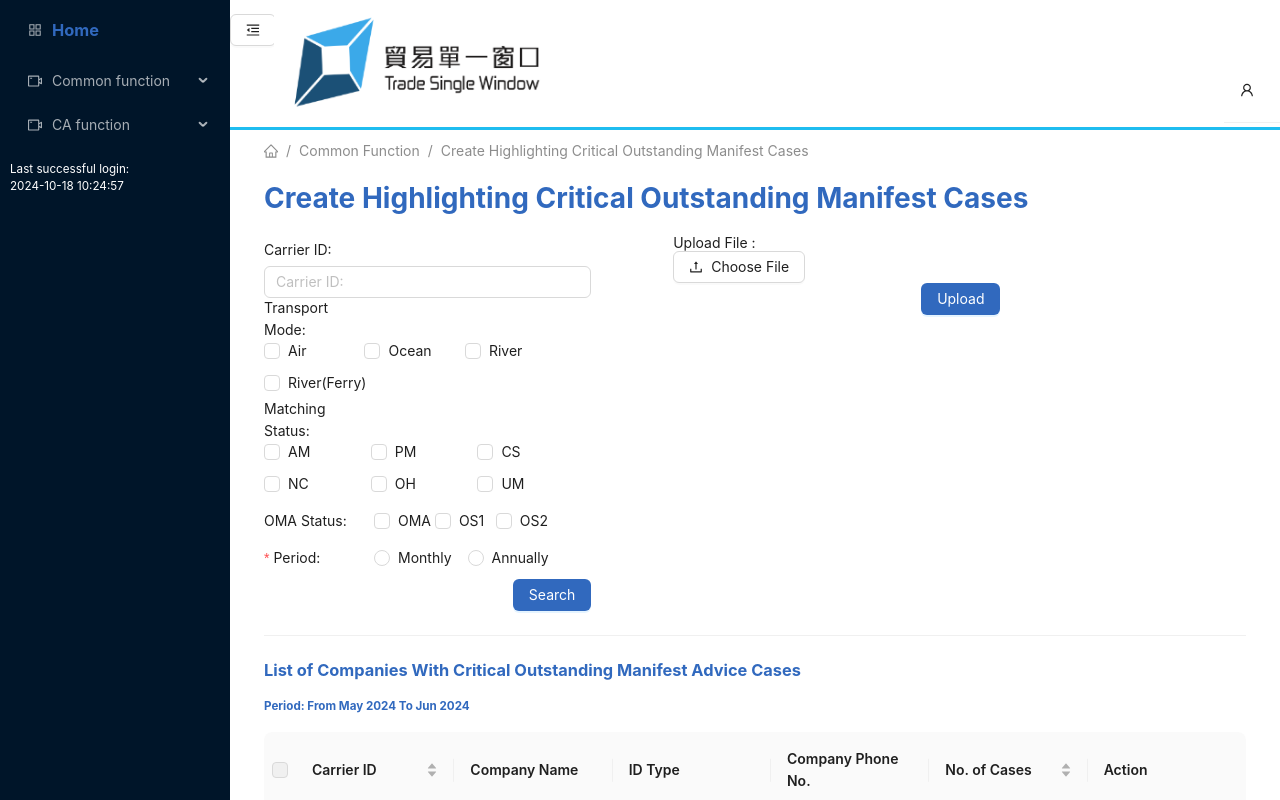
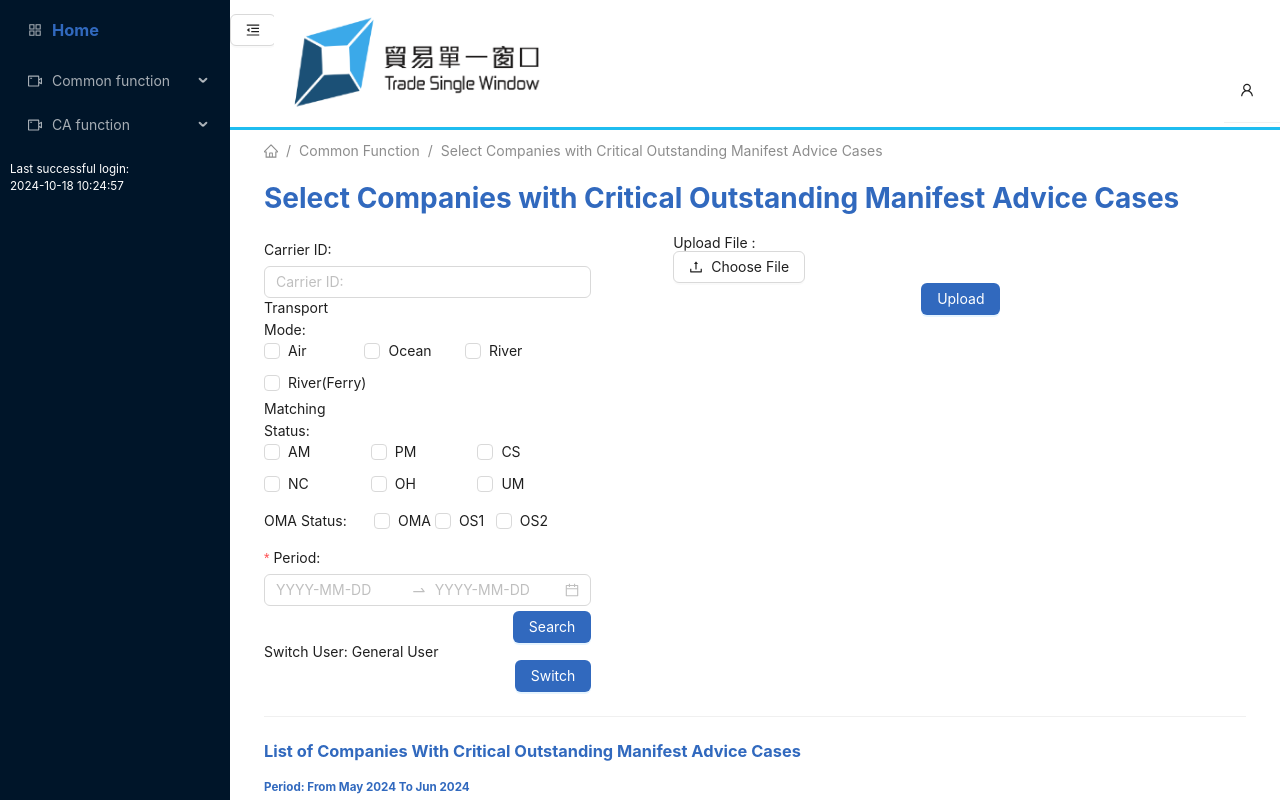
Before and after one commit to raymondyuen/TSW_Prototype, a React (Create React App) app: page /CM020 in a window 1280 px wide. Shown: the top 800 px of the page. Built offline with nearby package versions, Linux system fonts and the light colour scheme.

Commit message:
Update Cm020.tsx

```diff
--- a/src/Cm020.tsx
+++ b/src/Cm020.tsx
@@ -1,7 +1,7 @@
 import React, { useState } from 'react';
 import { Breadcrumb, Flex } from 'antd';
 import { Input } from 'antd';
-import { message, Popconfirm } from 'antd';
+import { message, Popconfirm, DatePicker } from 'antd';
 import type { PopconfirmProps } from 'antd';
 import { useNavigate } from 'react-router-dom';
 import {
@@ -52,6 +52,8 @@ const cancel: PopconfirmProps['onCancel'] = (e) => {
   //message.error('The Outstanding Manifest Advice is saved.');
 };
 
+const { RangePicker } = DatePicker;
+
 const App: React.FC = () => {
   const [form] = Form.useForm();
 
@@ -60,6 +62,7 @@ const App: React.FC = () => {
   const [targetDataSource, setTargetDataSource] = useState<Array<DataType> | null>(null);
   const [dateFrom, setDateFrom] = useState("May 2024");
   const [dateTo, setDateTo] = useState("Jun 2024");
+  const [tcp, setTcp] = useState<boolean>(false);
   form.setFieldsValue({ remark: `` });
 
   const onClickSearch = async () => {
@@ -114,6 +117,14 @@ const App: React.FC = () => {
       noOfCase: 2 + parseInt(i + "")
     }));
     setDataSource(data);
+  }
+
+  const onClickChangeUser = () => {
+    if(tcp){
+      setTcp(false);
+    } else {
+      setTcp(true);
+    }
   }
 
   const onClickPrint = () => {
@@ -230,12 +241,11 @@ const App: React.FC = () => {
             title: "Common Function",
           },
           {
-            title: <a href="/Cm020">Create Highlighting Critical Outstanding Manifest Cases
-</a>,
+            title: <a href="/Cm020">Select Companies with Critical Outstanding Manifest Advice Cases</a>,
           }
         ]}
       />
-      <h1>Create Highlighting Critical Outstanding Manifest Cases</h1>
+      <h1>Select Companies with Critical Outstanding Manifest Advice Cases</h1>
 
       <Row>
         <Col span={8}>
@@ -270,7 +280,7 @@ const App: React.FC = () => {
                     </Checkbox>
                   </Col>
                   <Col span={8}>
-                    <Checkbox value="C" style={{ lineHeight: '32px' }}>
+                    <Checkbox value="D" style={{ lineHeight: '32px' }}>
                       River(Ferry)
                     </Checkbox>
                   </Col>
@@ -282,32 +292,32 @@ const App: React.FC = () => {
               <Checkbox.Group>
                 <Row>
                   <Col span={8}>
-                    <Checkbox value="A" style={{ lineHeight: '32px' }}>
+                    <Checkbox value="AM" style={{ lineHeight: '32px' }}>
                       AM
                     </Checkbox>
                   </Col>
                   <Col span={8}>
-                    <Checkbox value="B" style={{ lineHeight: '32px' }}>
+                    <Checkbox value="PM" style={{ lineHeight: '32px' }}>
                       PM
                     </Checkbox>
                   </Col>
                   <Col span={8}>
-                    <Checkbox value="C" style={{ lineHeight: '32px' }}>
+                    <Checkbox value="CS" style={{ lineHeight: '32px' }}>
                       CS
                     </Checkbox>
                   </Col>
                   <Col span={8}>
-                    <Checkbox value="C" style={{ lineHeight: '32px' }}>
+                    <Checkbox value="NC" style={{ lineHeight: '32px' }}>
                       NC
                     </Checkbox>
                   </Col>
                   <Col span={8}>
-                    <Checkbox value="C" style={{ lineHeight: '32px' }}>
+                    <Checkbox value="OH" style={{ lineHeight: '32px' }}>
                       OH
                     </Checkbox>
                   </Col>
                   <Col span={8}>
-                    <Checkbox value="C" style={{ lineHeight: '32px' }}>
+                    <Checkbox value="UM" style={{ lineHeight: '32px' }}>
                       UM
                     </Checkbox>
                   </Col>
@@ -319,17 +329,17 @@ const App: React.FC = () => {
               <Checkbox.Group>
                 <Row>
                   <Col span={8}>
-                    <Checkbox value="A" style={{ lineHeight: '32px' }}>
+                    <Checkbox value="OMA" style={{ lineHeight: '32px' }}>
                       OMA
                     </Checkbox>
                   </Col>
                   <Col span={8}>
-                    <Checkbox value="B" style={{ lineHeight: '32px' }}>
+                    <Checkbox value="OS1" style={{ lineHeight: '32px' }}>
                       OS1
                     </Checkbox>
                   </Col>
                   <Col span={8}>
-                    <Checkbox value="C" style={{ lineHeight: '32px' }}>
+                    <Checkbox value="OS2" style={{ lineHeight: '32px' }}>
                       OS2
                     </Checkbox>
                   </Col>
@@ -338,10 +348,7 @@ const App: React.FC = () => {
               </Checkbox.Group>
             </Form.Item>
             <Form.Item name="period" label="Period:" rules={[{ required: true }]}>
-              <Radio.Group>
-                <Radio value="1"> Monthly </Radio>
-                <Radio value="2"> Annually </Radio>
-              </Radio.Group>
+              <RangePicker placeholder={["YYYY-MM-DD","YYYY-MM-DD"]}/>
             </Form.Item>
             <Col span={24}>
               <Flex gap="small" justify='flex-end'>
@@ -363,13 +370,49 @@ const App: React.FC = () => {
           </Col>
         </Col>
 
+        <Col span={8}>
+          <Row> Switch User: {(tcp) ? "Is TCP User" : "General User"}</Row>
+            <Flex gap="small" justify='flex-end'>
+              <Button type="primary" htmlType="submit" onClick={onClickChangeUser}>        Switch      </Button>
+            </Flex>
+        </Col>
+      </Row>
+      <Divider />
 
-      </Row>
 
-      <Divider />
       <h3>List of Companies With Critical Outstanding Manifest Advice Cases</h3>
       <h5>Period: From {dateFrom} To {dateTo}</h5>
+      {tcp ? <React.Fragment>
+        <Table<DataType>
+        rowSelection={{ ...rowSelection }}
+        columns={columns}
+        dataSource={dataSource != null ? dataSource : []}
+        pagination={{ pageSize: 10 }}
+        scroll={{ y: 100 * 5 }}
+        onChange={handleChange}
+        />
+        <Divider />
+        <Row gutter={16}>
+          <Col span={12}></Col>
+          <Col span={12}><Flex gap="small" justify='flex-end'>
+            <Popconfirm
+              title="Select As Target "
+              description="Are you sure to select As Target ?"
+              onConfirm={onClickSelectTarget}
+              onCancel={cancel}
+              okText="Yes"
+              cancelText="No"
+            >
+              <Button color="primary" variant="outlined" onClick={onClickDownload}>        Generate Report #382      </Button>
+            </Popconfirm>
+            <Button color="primary" variant="outlined" onClick={onClickDownload}>Generate Report #383</Button>
 
+
+          </Flex></Col>
+        </Row>
+      </React.Fragment>
+      :
+      <React.Fragment>
         <Table<DataType>
         rowSelection={{ ...rowSelection }}
         columns={columns}
@@ -428,7 +471,8 @@ const App: React.FC = () => {
 
           </Flex></Col>
         </Row>
-
+        </React.Fragment>
+      }
     </div>
   );
 }
```
Lines whose indentation alone changed are shown as unchanged.
